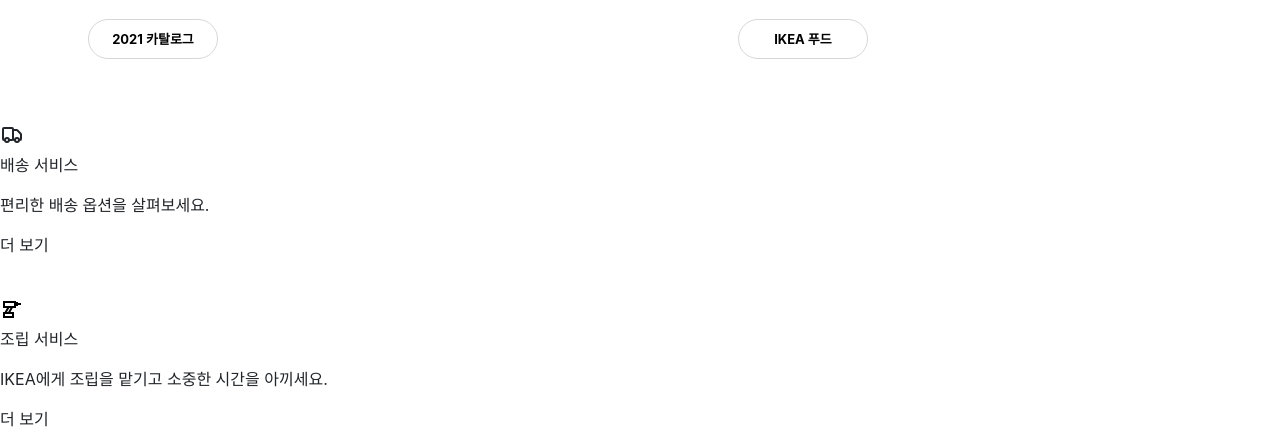
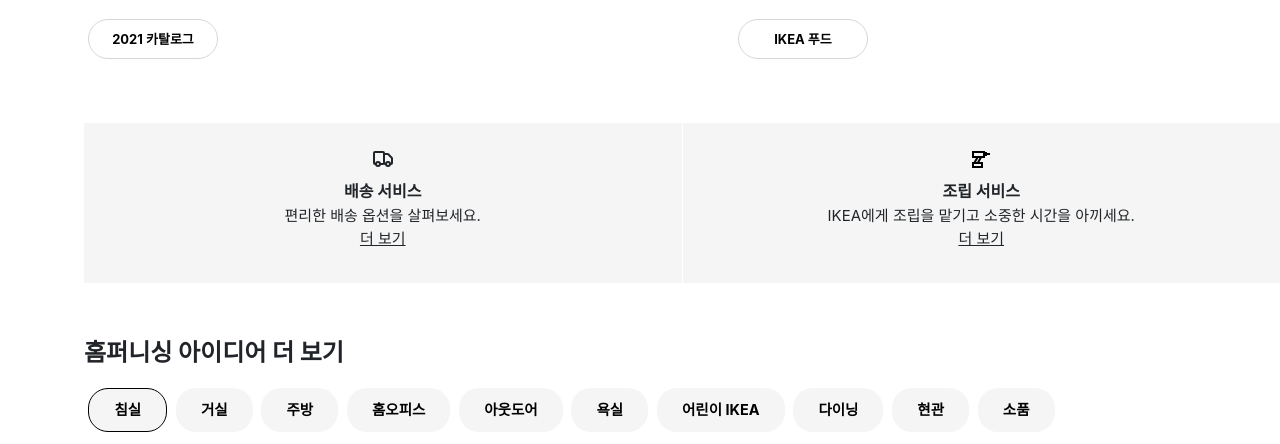
Before and after one commit to sunm-in/hanghae-toyproject3, a Flask app: page / in a window 1280 px wide; the page is wider, and only the part inside the window is pictured. Shown: the part 4648-5092 px from the top of that part. Run offline with Flask 2, Linux system fonts and the light colour scheme; some libraries are stand-ins or nearby versions.

Commit message:
배송 서비스, 조립 서비스

```diff
--- a/static/index.css
+++ b/static/index.css
@@ -796,3 +796,51 @@ h3 {
     margin-bottom: 5vh;
 }
 /* 여름에 맞는 분위기를 켜주세요 끝 */
+
+/* 배송 서비스, 조립 서비스 */
+.delivery-assemble__wrap {
+    margin: 3vh 0 7vh 10.5vh;
+    display: flex;
+    flex-direction: row;
+}
+
+.delivery-box {
+    background-color: whitesmoke;
+    width: 650px;
+    height: 160px;
+    margin-right: 1px;
+    text-align: center;
+}
+
+.assemble-box {
+    background-color: whitesmoke;
+    width: 650px;
+    height: 160px;
+    text-align: center;
+}
+
+.delivery-title {
+    margin: 0;
+    padding: 2px;
+    font-weight: bold;
+    font-size: 16px;
+}
+
+.assemble-title {
+    margin: 0;
+    padding: 2px;
+    font-weight: bold;
+    font-size: 16px;
+}
+
+.p-text {
+    font-size: 15px;
+    margin: 0;
+}
+
+.more {
+    font-size: 15px;
+    text-decoration: underline;
+    cursor: pointer;
+}
+/* 배송 서비스, 조립 서비스 끝 */
```
